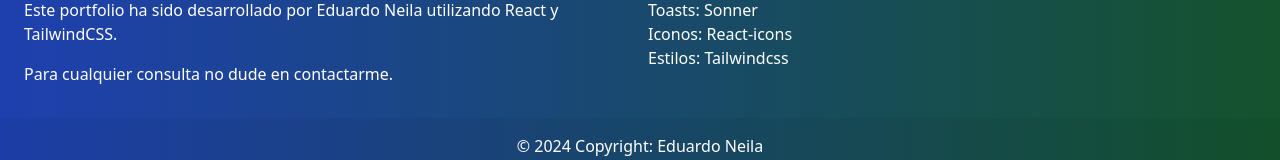
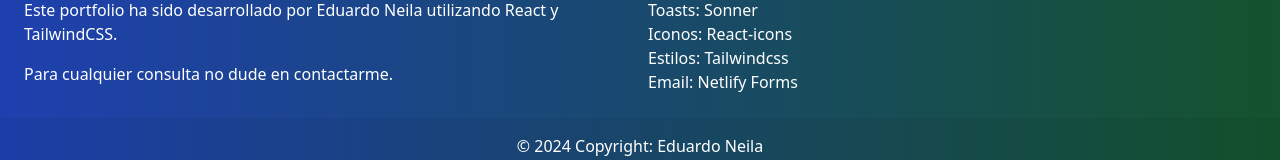
Before and after one commit to Eneilac/Portfolio-Eneila, a React (Vite) app: page / in a window 1280 px wide. Shown: the part 8454-8614 px from the top of the page. Built offline with nearby package versions, Linux system fonts and the light colour scheme.

Commit message:
Update Footer.jsx

```diff
--- a/src/components/Footer.jsx
+++ b/src/components/Footer.jsx
@@ -28,6 +28,9 @@ const Footer = () => {
                         <p>
                             Estilos: <a target="_blank" href="https://tailwindcss.com/">Tailwindcss</a>
                         </p>
+                        <p>
+                            Email: <a target="_blank" href="https://docs.netlify.com/forms/setup/">Netlify Forms</a>
+                        </p>
                     </div>
                 </div>
             </div>
```
